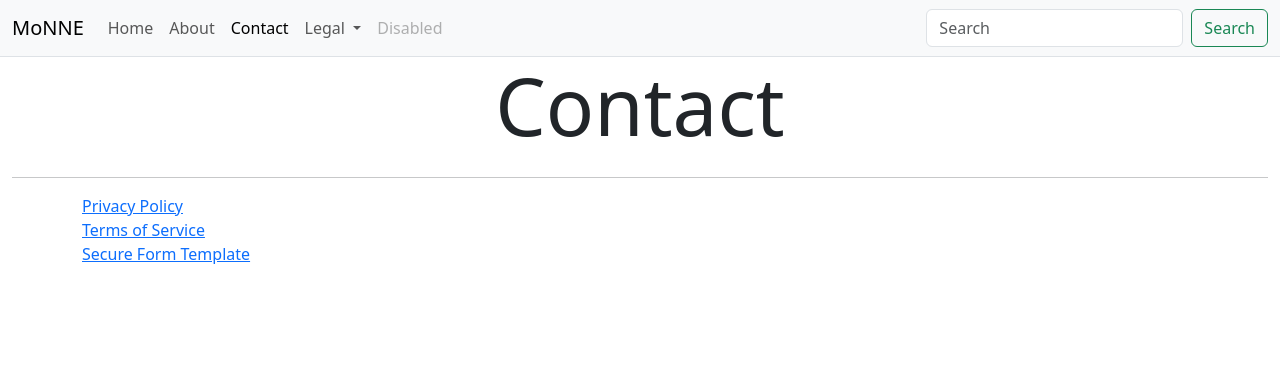
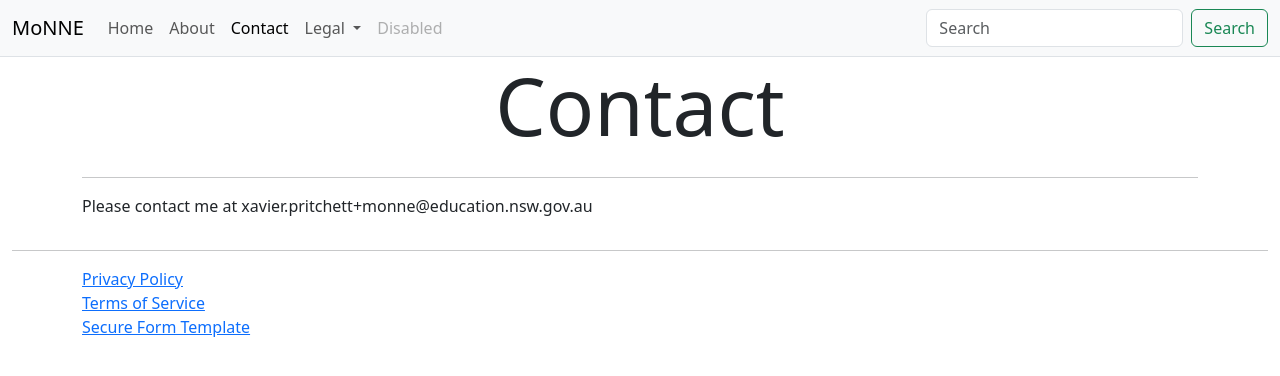
Before and after one commit to TempeHS/2026SE_MajorProject_Xavier.P, a Flask app: page /contact in a window 1280 px wide. Shown: the top 376 px of the page. Run offline with Flask 3, Linux system fonts and the light colour scheme; some libraries are stand-ins or nearby versions.

Commit message:
add contact info to contact page

```diff
--- a/templates/contact.html
+++ b/templates/contact.html
@@ -3,6 +3,9 @@
   <div class="row">
     <h1 class="display-1">Contact</h1>
   </div>
-  <div class="row"></div>
+  <hr />
+  <div class="row">
+    <p>Please contact me at xavier.pritchett+monne@education.nsw.gov.au</p>
+  </div>
 </div>
 {% endblock %}
```
Also changed, not shown: 1 other file.
